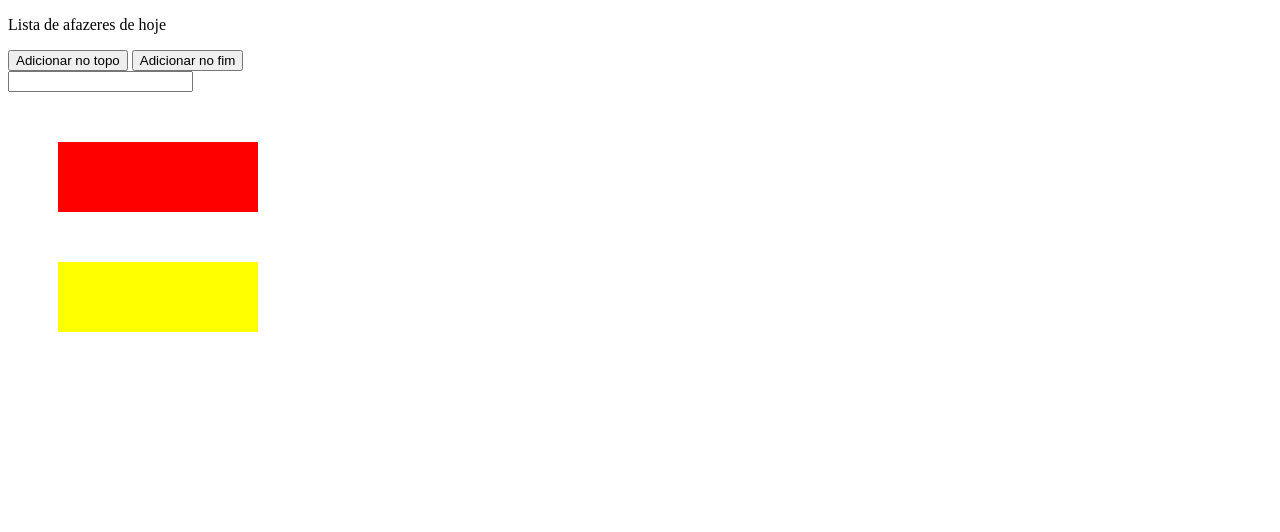
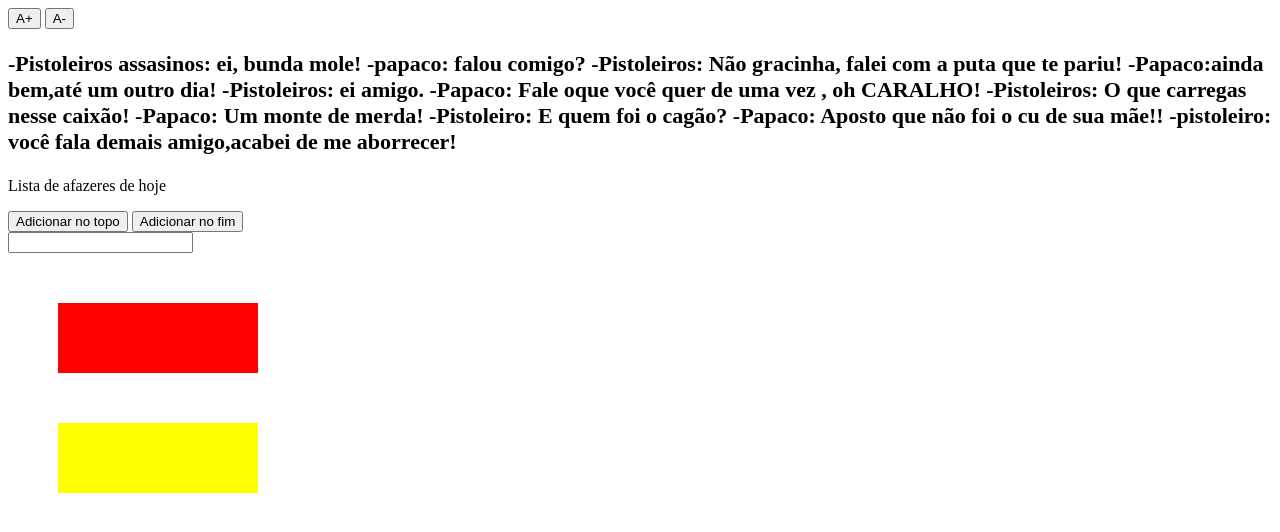
Before and after one commit to raulcssantos/Semin-rios, a plain HTML site: page Aula 3/index.html in a window 1280 px wide. Drawn offline with Linux system fonts and the light colour scheme.

Commit message:
Exercício 6

```diff
--- a/Aula 3/index.html
+++ b/Aula 3/index.html
@@ -14,8 +14,34 @@
 
     <body>
 
+        <button id="botaoMais">A+</button>
+        <button id="botaoMenos">A-</button>
+        <p  id="texto" class="texto">
+            -Pistoleiros assasinos: ei, bunda mole!
+
+            -papaco: falou comigo?
+
+            -Pistoleiros: Não gracinha, falei com a puta que te pariu!
+
+            -Papaco:ainda bem,até um outro dia!
+
+            -Pistoleiros: ei amigo.
+
+            -Papaco: Fale oque você quer de uma vez , oh CARALHO!
+
+            -Pistoleiros: O que carregas nesse caixão!
+
+            -Papaco: Um monte de merda!
+
+            -Pistoleiro: E quem foi o cagão?
+
+            -Papaco: Aposto que não foi o cu de sua mãe!!
+
+            -pistoleiro: você fala demais amigo,acabei de me aborrecer!
+        </p>
+
+
         <p>Lista de afazeres de hoje</p>
-
         <div>
             <button id="botaoTopo">Adicionar no topo</button>
             <button id="botaoFim">Adicionar no fim</button>
--- a/Aula 3/scripts.js
+++ b/Aula 3/scripts.js
@@ -36,6 +36,29 @@ $(document).ready(function () {
         return new Promise(res => setTimeout(res, ms));
     }
 
+    $("#botaoMais").click(function () {
+        var fonte = $("#texto").css("font-size");
+        fonte = parseInt(fonte);
+        if (fonte >= 70)
+            return;
+
+            fonte = fonte + 2;
+        $("#texto").css({
+            "font-size" : fonte
+            });
+    });
+
+    $("#botaoMenos").click(function () {
+        var fonte = $("#texto").css("font-size");
+        fonte = parseInt(fonte);
+        if (fonte <= 8)
+            return;
+
+            fonte = fonte - 2;
+        $("#texto").css({
+            "font-size" : fonte
+            });
+    });
 
 
 
--- a/Aula 3/styles.css
+++ b/Aula 3/styles.css
@@ -25,3 +25,8 @@
     height: 70px;
     margin: 50px;
 }
+
+.texto{
+    font-weight: bold;
+    font-size: 22px;
+}
```
